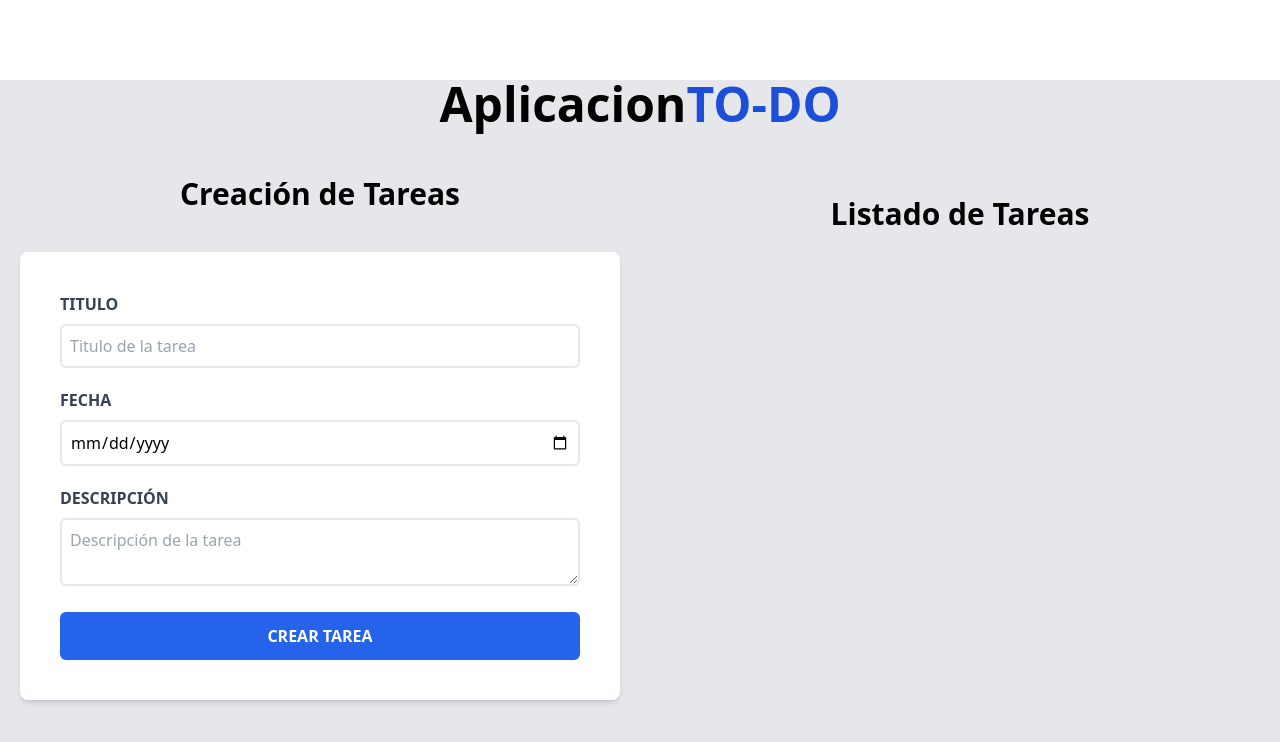
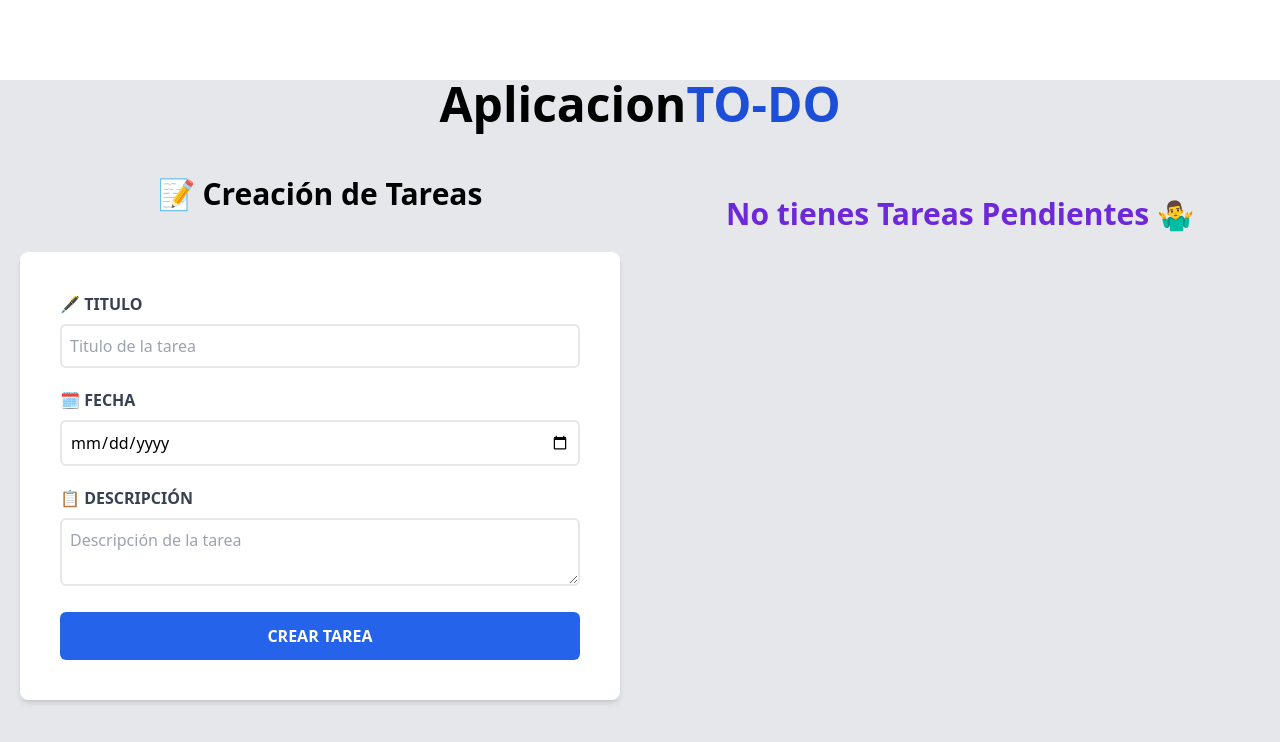
Before and after one commit to Luis0952/App-ToDo, a React (Vite) app: page / in a window 1280 px wide. Shown: the top 742 px of the page. Built offline with nearby package versions, Linux system fonts and the light colour scheme.

Commit message:
Se crearon los botones de actualizar y borrar, el boton de actualizar tarea en el lado del formulario

```diff
--- a/src/App.jsx
+++ b/src/App.jsx
@@ -1,22 +1,26 @@
 import { useState } from "react";
 import reactLogo from "./assets/react.svg";
 import { Form } from "./Components/Form";
-import { Header } from "./Components/Header";
+  import { Header } from "./Components/Header";
 import { ListaTareas } from "./Components/ListaTareas";
 
 
 function App() {
   const [tareas, setTareas] = useState([])
+  const [tarea, setTarea] = useState({})
   return (
     <div className="container mx-auto mt-20">
       <Header />
       <div className="mt-12 md:flex">
         <Form
-        tareas={tareas}
-        setTareas={setTareas}
+        tarea={tarea}
+        tareas={tareas}//bien
+        setTareas={setTareas}//bien
+
         />
         <ListaTareas
         tareas={tareas}
+        setTarea={setTarea}
         />
 
 
--- a/src/Components/Form.jsx
+++ b/src/Components/Form.jsx
@@ -1,12 +1,25 @@
-import { useState } from "react";
+import { useState, useEffect } from "react";
 import { AlertError } from "./AlertError";
 
-export const Form = (tareas, setTareas) => {
+export const Form = ({ tareas, setTareas, tarea }) => {
   const [titulo, setTitulo] = useState("");
   const [fecha, setFecha] = useState("");
   const [descripcion, setDescripcion] = useState("");
 
   const [error, setError] = useState(false);
+  useEffect(() => {
+    if (Object.keys(tarea).length > 0) {
+      setTitulo(tarea.titulo);
+      setFecha(tarea.fecha);
+      setDescripcion(tarea.descripcion);
+    }
+  }, [tarea]);
+
+  const generarId = () => {
+    const id = Math.random().toString(5).substring(2); //Esto genera un Id unico para cada tarea creada.
+    return id;
+  };
+
   //Validacion formulario
   const handleSubmit = (e) => {
     e.preventDefault();
@@ -21,31 +34,33 @@ export const Form = (tareas, setTareas) => {
       titulo,
       fecha,
       descripcion,
+      id: generarId(),
     };
+
     setTareas([...tareas, objetoTareas]);
 
-    setTitulo('');
-    setFecha('');
-    setDescripcion('');
+    setTitulo("");
+    setFecha("");
+    setDescripcion("");
   };
 
   return (
     <div className="md:w-1/2 lg:2/5 mx-5">
       <h2 className="font-black text-3xl text-center mb-10">
-        Creación de Tareas
+        📝 Creación de Tareas
       </h2>
 
       <form
         onSubmit={handleSubmit}
         className="bg-white shadow-md rounded-lg py-10 px-10 mb-10"
       >
-        {error && <AlertError mensaje='Faltan campos por diligenciar'/>}
+        {error && <AlertError mensaje="Faltan campos por diligenciar" />}
         <div className="mb-5">
           <label
             htmlFor="titulo"
             className="block text-gray-700 uppercase font-bold"
           >
-            Titulo
+            🖋 Titulo
           </label>
 
           <input
@@ -63,7 +78,7 @@ export const Form = (tareas, setTareas) => {
             htmlFor="fecha"
             className="block text-gray-700 uppercase font-bold"
           >
-            Fecha
+            🗓 Fecha
           </label>
 
           <input
@@ -80,7 +95,7 @@ export const Form = (tareas, setTareas) => {
             htmlFor="descripcion"
             className="block text-gray-700 uppercase font-bold"
           >
-            Descripción
+            📋 Descripción
           </label>
 
           <textarea
@@ -93,11 +108,19 @@ export const Form = (tareas, setTareas) => {
           />
         </div>
 
-        <input
-          type="submit"
-          className="bg-blue-600 w-full p-3 text-white uppercase font-bold rounded-md hover:bg-blue-700 transition-colors cursor-pointer "
-          value="Crear Tarea"
-        />
+        {!tarea.id ? (
+          <input
+            type="submit"
+            className="bg-blue-600 w-full p-3 text-white uppercase font-bold rounded-md hover:bg-blue-700 transition-colors cursor-pointer "
+            value="Crear Tarea"
+          />
+        ) : (
+          <input
+            type="submit"
+            className="bg-purple-600 w-full p-3 text-white uppercase font-bold rounded-md hover:bg-blue-700 transition-colors cursor-pointer "
+            value="Actualizar Tarea"
+          />
+        )}
       </form>
     </div>
   );
--- a/src/Components/ListaTareas.jsx
+++ b/src/Components/ListaTareas.jsx
@@ -1,23 +1,25 @@
 import { Tareas } from "./Tareas";
 
-export const ListaTareas = ({tareas}) => {
-
-
+export const ListaTareas = ({ tareas, setTarea }) => {
   return (
-
     <div className="md:w-1/2 lg:2/5 mx-5 mb-10 mt-5 md:h-screen overflow-scroll">
-      <h2 className="font-black text-3xl text-center mb-10">Listado de Tareas</h2>
-
-        {tareas.map((tarea)=>{
-          return (
-            <Tareas
-            tarea={tarea}
-            />
+      {tareas && tareas.length ? (
+        <>
+          {" "}
+          (
+          <h2 className="text-red-600 font-black text-3xl text-center mb-10">
+            Mis Tareas Pendientes 📚
+          </h2>
+          {tareas.map((tarea) => {
+            return <Tareas key={tarea.id} tarea={tarea} setTarea={setTarea}/>;
+          })}
           )
-        })}
-
-
-      </div>
-
+        </>
+      ) : (
+        <h2 className="text-violet-700 font-black text-3xl text-center mb-10">
+            No tienes Tareas Pendientes 🤷‍♂️
+          </h2>
+      )}
+    </div>
   );
 };
--- a/src/Components/Tareas.jsx
+++ b/src/Components/Tareas.jsx
@@ -1,4 +1,4 @@
-export const Tareas = ({tarea}) => {
+export const Tareas = ({tarea, setTarea}) => {
   return (
     <div className=" bg-white shadow-md px-5 py-10 rounded-lg mb-5">
       <p className="font-bold mb-3 text-gray-700 uppercase">
@@ -12,6 +12,15 @@ export const Tareas = ({tarea}) => {
       <p className="font-bold mb-3 text-gray-700 uppercase">
         Descripcion: <span className="font-normal normal-case">{tarea.descripcion}</span>
       </p>
+
+      <div className="flex justify-between">
+        <button
+        className="bg-green-600 hover:bg-700 mt-4 rounded-md text-white font-bold p-1.5 py-2"
+        type="button"
+        onClick={()=>setTarea(tarea)}
+        >♻️ Actualizar</button>
+        <button className="bg-violet-600 hover:bg-700 mt-4 rounded-md text-white p-1.5 font-bold" type="button">🗑️ Eliminar</button>
+      </div>
     </div>
   );
 };
```
